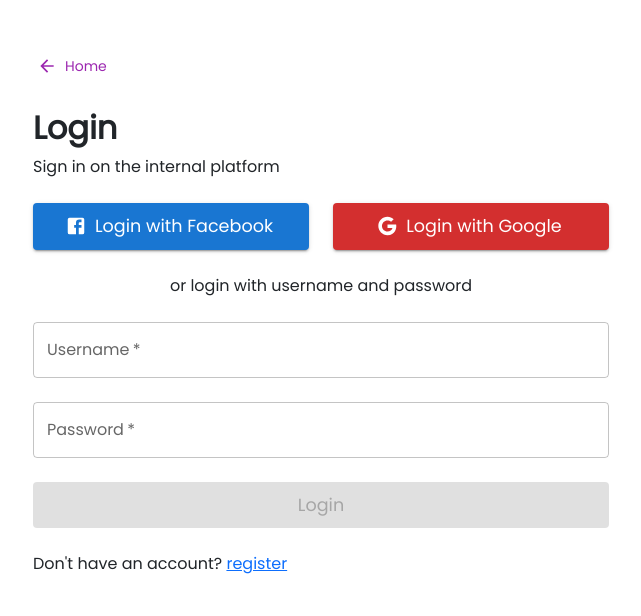
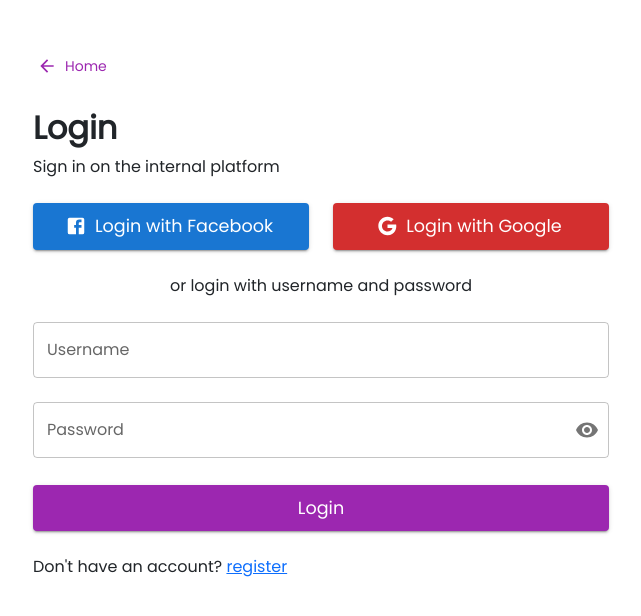
Before and after one commit to yashfalke77/iNotebook, a React (Create React App) app: page /login in a window 1280 px wide. Shown: the top 616 px of the page, without its empty margins (319-960 px from the left). Built offline with nearby package versions, Linux system fonts and the light colour scheme.

Commit message:
form validations

```diff
--- a/package.json
+++ b/package.json
@@ -11,15 +11,16 @@
     "@testing-library/jest-dom": "^5.15.0",
     "@testing-library/react": "^11.2.7",
     "@testing-library/user-event": "^12.8.3",
-    "axios": "^0.24.0",
     "concurrently": "^6.4.0",
+    "formik": "^2.2.9",
     "history": "^5.1.0",
     "react": "^17.0.2",
     "react-dom": "^17.0.2",
     "react-router-dom": "^6.0.2",
     "react-scripts": "4.0.3",
     "react-top-loading-bar": "^2.1.0",
-    "web-vitals": "^1.1.2"
+    "web-vitals": "^1.1.2",
+    "yup": "^0.32.11"
   },
   "scripts": {
     "start": "react-scripts start",
--- a/public/index.html
+++ b/public/index.html
@@ -46,4 +46,6 @@
     crossorigin="anonymous"></script>
 </body>
 
+<script src="https://code.iconify.design/2/2.1.0/iconify.min.js"></script>
+
 </html>
--- a/src/App.js
+++ b/src/App.js
@@ -7,6 +7,7 @@ import AddNote from "./components/AddNote";
 import PageNotFound from "./components/PageNotFound";
 import Login from "./components/Login";
 import Register from "./components/Register";
+import FormValidations from "./components/FormValidations";
 
 function App() {
 
@@ -20,6 +21,7 @@ function App() {
             <Route path="/new" index element={<AddNote />} />
             <Route path="/register" index element={<Register />} />
             <Route path="/login" index element={<Login />} />
+            <Route path="/formV" index element={<FormValidations />} />
             <Route path="*" element={<PageNotFound />} />
           </Routes>
         </AlertProvider>
--- a/src/components/AddNote.js
+++ b/src/components/AddNote.js
@@ -4,17 +4,13 @@ import { TextField, Button } from '@mui/material';
 import ArrowBackIcon from '@mui/icons-material/ArrowBack';
 import { Link, useNavigate } from "react-router-dom";
 import "../styles/home.css"
-import useInputState from "../hooks/useInputState"
 import Navbar from "./Navbar";
 import { AlertContext } from '../context/AlertContext';
+import {useFormik} from 'formik'
+import * as Yup from 'yup';
 
-function AddNote() {
-
+function FormValidations() {
     const { add } = useContext(NoteContext)
-    const [title, updateTitle, resetTitle] = useInputState("")
-    const [description, updateDescription, resetDescription] = useInputState("")
-    const [tag, updateTag, resetTag] = useInputState("")
-    const note = { title, description, tag }
     const navigate = useNavigate()
     const { showAlert } = useContext(AlertContext)
 
@@ -28,15 +24,27 @@ function AddNote() {
         // eslint-disable-next-line
     }, [])
 
-    const handleSubmit = (evt) => {
-        evt.preventDefault()
-        console.log(note)
-        add(note)
-        resetTitle()
-        resetDescription()
-        resetTag()
-        navigate('/')
-    }
+    const noteSchema = Yup.object().shape({
+        title: Yup.string().min(3).required(),
+        description: Yup.string().min(3).required(),
+        tag: Yup.string().min(3).required(),
+    })
+
+    const formik = useFormik({
+        initialValues: {
+            title: "",
+            description: "",
+            tag: "",
+        },
+        validationSchema: noteSchema,
+        onSubmit: (values) => {
+            add(values)
+            navigate('/')
+            showAlert(`Created note ${values.title} successfully`, "success")
+        }
+    })
+
+    const { errors, touched, handleSubmit, getFieldProps } = formik;
 
     return (
         <div>
@@ -45,21 +53,34 @@ function AddNote() {
                 <Button className="mb-4" variant="text" color="secondary" startIcon={<ArrowBackIcon />} component={Link} to="/" style={{ textTransform: "none", fontFamily: "'Poppins', sans-serif" }}>Home</Button>
                 <h2 style={{ fontWeight: "Bold" }}>Create new Note</h2>
                 <p className="mb-4">Add  a new note with your info / notes</p>
-                <form onSubmit={handleSubmit}>
+                <form autoComplete="off" noValidate onSubmit={handleSubmit} >
                     <div className="title mb-4">
-                        <TextField value={title} onChange={updateTitle} inputProps={{minLength:3}} id="outlined-basic" color="secondary" label="Title" variant="outlined" fullWidth required minLength={3} style={{ textTransform: "none", fontFamily: "'Poppins', sans-serif", fontSize: "1.1rem" }} />
+                        <TextField
+                        {...getFieldProps('title')}
+                        error={Boolean(touched.title && errors.title)}
+                        helperText={touched.title && errors.title}
+                        color="secondary"
+                        label="Title" variant="outlined" fullWidth   />
                     </div>
                     <div className="description mb-4">
-                        <TextField value={description} onChange={updateDescription} inputProps={{minLength:3}} id="outlined-basic" color="secondary" label="Description" variant="outlined" fullWidth required style={{ textTransform: "none", fontFamily: "'Poppins', sans-serif", fontSize: "1.1rem" }} />
+                        <TextField
+                        {...getFieldProps('description')}
+                        error={Boolean(touched.description && errors.description)}
+                        helperText={touched.description && errors.description}
+                         color="secondary" label="Description" variant="outlined" fullWidth   />
                     </div>
                     <div className="tags mb-4">
-                        <TextField value={tag} onChange={updateTag} inputProps={{minLength:3}} id="outlined-basic" color="secondary" label="Tags" required variant="outlined" fullWidth />
+                        <TextField
+                        {...getFieldProps('tag')}
+                        error={Boolean(touched.tag && errors.tag)}
+                        helperText={touched.tag && errors.tag}
+                        color="secondary" label="Tags" variant="outlined" fullWidth />
                     </div>
-                    <Button disabled={title.length < 3 || description.length < 3 || tag.length < 3 } type="submit" fullWidth size="large" className="mb-4" variant="contained" color="secondary" style={{ textTransform: "none", fontFamily: "'Poppins', sans-serif", fontSize: "1.1rem" }}>Add Note</Button>
+                    <Button type="submit" fullWidth size="large" className="mb-4" variant="contained" color="secondary" style={{ textTransform: "none", fontFamily: "'Poppins', sans-serif", fontSize: "1.1rem" }}>Add Note</Button>
                 </form>
             </div>
         </div>
     )
 }
 
-export default AddNote
+export default FormValidations
--- /dev/null
+++ b/src/components/FormValidations.js
@@ -0,0 +1,122 @@
+import React, { useContext, useState } from 'react'
+import { TextField, Button, InputAdornment, InputLabel, OutlinedInput, FormControl, IconButton, FormHelperText } from '@mui/material';
+import Visibility from '@mui/icons-material/Visibility';
+import VisibilityOff from '@mui/icons-material/VisibilityOff';
+import ArrowBackIcon from '@mui/icons-material/ArrowBack';
+import { Link, useNavigate } from "react-router-dom";
+import avataars from "../images/avataaars.png"
+import Alertss from "./Alertss";
+import { AlertContext } from '../context/AlertContext';
+import { useFormik } from 'formik'
+import * as Yup from 'yup';
+
+function FormValidations() {
+
+    const { showAlert } = useContext(AlertContext)
+    const navigate = useNavigate()
+    const [showPassword, setShowPassword] = useState(false)
+
+    const handleClickShowPassword = () => {
+        setShowPassword(!showPassword)
+    };
+
+    const handleMouseDownPassword = (event) => {
+        event.preventDefault();
+    };
+
+    const registerSchema = Yup.object().shape({
+        username: Yup.string().required().min(3).max(25).matches(/^[a-z0-9]+$/i, "Username should contain alphabets and numbers only"),
+        email: Yup.string().email().required(),
+        password: Yup.string().required().min(4).matches(/^[a-z0-9]+$/i, "Password should contain alphabets and numbers only"),
+    })
+
+    const formik = useFormik({
+        initialValues: {
+            username: "",
+            email: "",
+            password: "",
+        },
+        validationSchema: registerSchema,
+        onSubmit: async (values) => {
+            const {username, email, password} = values
+            const response = await fetch("http://localhost:8080/api/auth/createuser", {
+                method: 'POST',
+                headers: {
+                    'Content-Type': 'application/json'
+                },
+                body: JSON.stringify({username, email, password})
+            })
+            const json = await response.json()
+            console.log(json)
+            if (json.success) {
+                localStorage.setItem("token", json.authToken)
+                navigate("/")
+                showAlert(`Welcome to iNotebook ${values.username}`, "success")
+            } else {
+                showAlert(json.message, "error")
+            }
+        }
+    })
+
+    const { errors, touched, handleSubmit, getFieldProps } = formik;
+
+    return (
+        <div>
+            <Alertss />
+            <div className="d-flex">
+                <div className="col-md-5">
+                    <img className="img-fluid" src={avataars} alt="register" style={{ width: "100%", height: "100vh", objectFit: "cover" }} />
+                </div>
+
+                <div className="col-md-7 ps-5 pe-5 pt-5" style={{ width: "50%" }}>
+                    <Button className="mb-4" variant="text" color="secondary" startIcon={<ArrowBackIcon />} component={Link} to="/" style={{ textTransform: "none", fontFamily: "'Poppins', sans-serif" }}>Home</Button>
+                    <h2 style={{ fontWeight: "Bold" }}>Create a new account</h2>
+                    <p className="mb-4">Use your email to create a new account</p>
+                    <form autoComplete="off" noValidate onSubmit={handleSubmit}>
+                        <div className="mb-4">
+                            <TextField {...getFieldProps('username')}
+                                error={Boolean(touched.username && errors.username)}
+                                helperText={touched.username && errors.username}
+                                color="secondary" label="Username" variant="outlined" fullWidth />
+                        </div>
+                        <div className="mb-4">
+                            <TextField {...getFieldProps('email')}
+                                error={Boolean(touched.email && errors.email)}
+                                helperText={touched.email && errors.email}
+                                type="email" color="secondary" label="Email" variant="outlined" fullWidth />
+                        </div>
+                        <div className="mb-2">
+                            <FormControl variant="outlined" fullWidth>
+                                <InputLabel color="secondary" error={Boolean(touched.password && errors.password)} htmlFor="outlined-adornment-password">Password</InputLabel>
+                                <OutlinedInput
+                                    id="outlined-adornment-password"
+                                    color="secondary"
+                                    type={showPassword ? 'text' : 'password'}
+                                    {...getFieldProps('password')}
+                                    error={Boolean(touched.password && errors.password)}
+                                    endAdornment={
+                                        <InputAdornment position="end">
+                                            <IconButton
+                                                aria-label="toggle password visibility"
+                                                onClick={handleClickShowPassword}
+                                                onMouseDown={handleMouseDownPassword}
+                                                edge="end"
+                                            >
+                                                {showPassword ? <VisibilityOff /> : <Visibility />}
+                                            </IconButton>
+                                        </InputAdornment>
+                                    }
+                                    label="Password" />
+                                <FormHelperText error={Boolean(touched.password && errors.password)} id="outlined-weight-helper-text">{touched.password && errors.password}</FormHelperText>
+                            </FormControl>
+                        </div>
+                        <Button type="submit" fullWidth size="large" className="mb-4" variant="contained" color="secondary" style={{ textTransform: "none", fontFamily: "'Poppins', sans-serif", fontSize: "1.1rem" }}>Register now</Button>
+                    </form>
+                    <p>Have an account? <Link to="/login" >login</Link> </p>
+                </div>
+            </div>
+        </div>
+    )
+}
+
+export default FormValidations
--- a/src/components/Login.js
+++ b/src/components/Login.js
@@ -1,42 +1,65 @@
-import React, { useContext } from 'react'
-import { TextField, Button } from '@mui/material';
+import React, { useContext, useState } from 'react'
+import { TextField, Button, InputAdornment, InputLabel, OutlinedInput, FormControl, IconButton, FormHelperText } from '@mui/material';
 import ArrowBackIcon from '@mui/icons-material/ArrowBack';
 import GoogleIcon from '@mui/icons-material/Google';
 import FacebookIcon from '@mui/icons-material/Facebook';
 import { Link, useNavigate } from "react-router-dom";
 import "../styles/home.css"
-import useInputState from "../hooks/useInputState"
 import Alertss from "./Alertss";
 import { AlertContext } from '../context/AlertContext';
+import { useFormik } from 'formik'
+import * as Yup from 'yup';
+import Visibility from '@mui/icons-material/Visibility';
+import VisibilityOff from '@mui/icons-material/VisibilityOff';
+
 
 function Login() {
 
-    const [username, updateUsername, resetUsername] = useInputState("")
-    const [password, updatePassword, resetPassword] = useInputState("")
+    console.log("rerendered this much time")
     const navigate = useNavigate()
     const { showAlert } = useContext(AlertContext)
+    const [showPassword, setShowPassword] = useState(false)
 
-    const handleSubmit = async (evt) => {
-        evt.preventDefault()
+    const loginSchema = Yup.object().shape({
+        username: Yup.string().min(3).max(25).required().matches(/^[a-z0-9]+$/i, "Username should contain alphabets and numbers only"),
+        password: Yup.string().required().min(4).matches(/^[a-z0-9]+$/i, "Password should contain alphabets and numbers only")
+    })
+
+    const formik = useFormik({
+        initialValues: {
+            username: "",
+            password: ""
+        },
+        validationSchema: loginSchema,
+        onSubmit: async (values) => {
             const response = await fetch("http://localhost:8080/api/auth/login", {
                 method: 'POST',
                 headers: {
                     'Content-Type': 'application/json'
                 },
-            body: JSON.stringify({ username, password })
+                body: JSON.stringify(values)
             })
             const json = await response.json()
 
             if (json.success) {
                 localStorage.setItem("token", json.authToken)
                 navigate("/")
-            showAlert(`Welcome back ${username}`, "success")
+                showAlert(`Welcome back ${values.username}`, "success")
             } else {
                 showAlert(json.message, "error")
             }
-        resetPassword()
-        resetUsername()
         }
+    })
+
+    const { errors, touched, handleSubmit, getFieldProps } = formik;
+
+    const handleClickShowPassword = () => {
+        setShowPassword(!showPassword)
+    };
+
+    const handleMouseDownPassword = (event) => {
+        event.preventDefault();
+    };
 
     return (
         <div>
@@ -50,14 +73,39 @@ function Login() {
                     <Button size="large" fullWidth className="mb-4" variant="contained" color="error" startIcon={<GoogleIcon />} component={Link} to="/" style={{ textTransform: "none", fontSize: "1.1rem", color: "White", fontFamily: "'Poppins', sans-serif" }}>Login with Google</Button>
                 </div>
                 <p className="mb-4 d-flex justify-content-center">or login with username and password</p>
-                <form onSubmit={handleSubmit}>
+                <form autoComplete="off" noValidate onSubmit={handleSubmit}>
                     <div className="mb-4">
-                        <TextField value={username} onChange={updateUsername} inputProps={{ minLength: 3, maxLength: 25 }} color="secondary" label="Username" variant="outlined" fullWidth required style={{ textTransform: "none", fontFamily: "'Poppins', sans-serif", fontSize: "1.1rem" }} />
+                        <TextField {...getFieldProps('username')}
+                            color="secondary" label="Username" variant="outlined" fullWidth
+                            error={Boolean(touched.username && errors.username)}
+                            helperText={touched.username && errors.username} />
                     </div>
                     <div className="mb-4">
-                        <TextField type="password" value={password} onChange={updatePassword} inputProps={{ minLength: 5 }} color="secondary" label="Password" variant="outlined" fullWidth required style={{ textTransform: "none", fontFamily: "'Poppins', sans-serif", fontSize: "1.1rem" }} />
+                        <FormControl variant="outlined" fullWidth>
+                            <InputLabel color="secondary" error={Boolean(touched.password && errors.password)} htmlFor="outlined-adornment-password">Password</InputLabel>
+                            <OutlinedInput
+                                id="outlined-adornment-password"
+                                color="secondary"
+                                type={showPassword ? 'text' : 'password'}
+                                {...getFieldProps('password')}
+                                error={Boolean(touched.password && errors.password)}
+                                endAdornment={
+                                    <InputAdornment position="end">
+                                        <IconButton
+                                            aria-label="toggle password visibility"
+                                            onClick={handleClickShowPassword}
+                                            onMouseDown={handleMouseDownPassword}
+                                            edge="end"
+                                        >
+                                            {showPassword ? <VisibilityOff /> : <Visibility />}
+                                        </IconButton>
+                                    </InputAdornment>
+                                }
+                                label="Password" />
+                                <FormHelperText error={Boolean(touched.password && errors.password)} id="outlined-weight-helper-text">{touched.password && errors.password}</FormHelperText>
+                        </FormControl>
                     </div>
-                    <Button disabled={username.length < 3 || password.length < 5 || username.length > 25 } type="submit" fullWidth size="large" className="mb-4" variant="contained" color="secondary" style={{ textTransform: "none", fontFamily: "'Poppins', sans-serif", fontSize: "1.1rem" }}>Login</Button>
+                    <Button type="submit" fullWidth size="large" className="mb-4" variant="contained" color="secondary" style={{ textTransform: "none", fontFamily: "'Poppins', sans-serif", fontSize: "1.1rem" }}>Login</Button>
                 </form>
                 <p>Don't have an account? <Link to="/register" >register</Link> </p>
             </div>
```
Also changed, not shown: 1 other file (tests, documents, lock files or other folders). Lines whose indentation alone changed are shown as unchanged.
